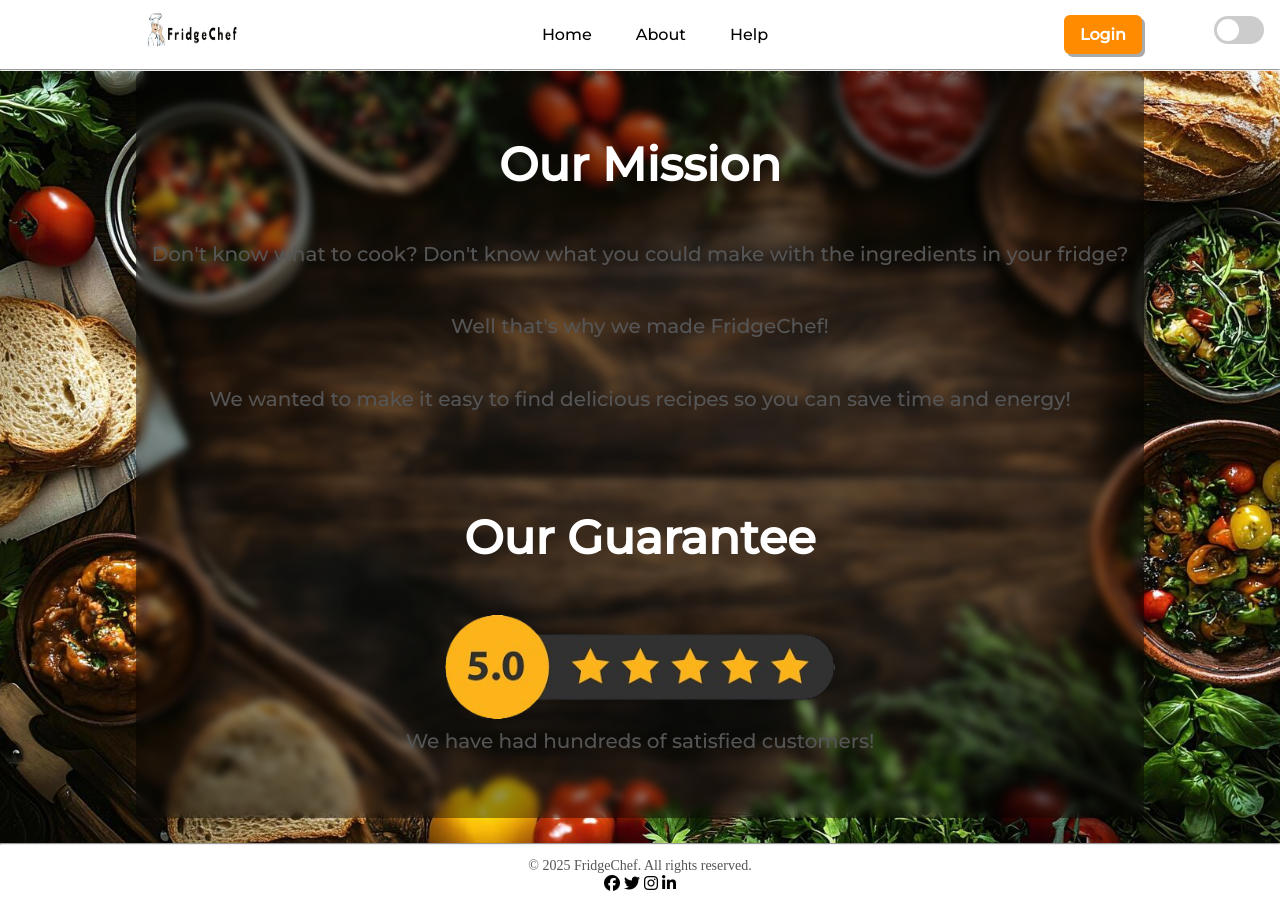
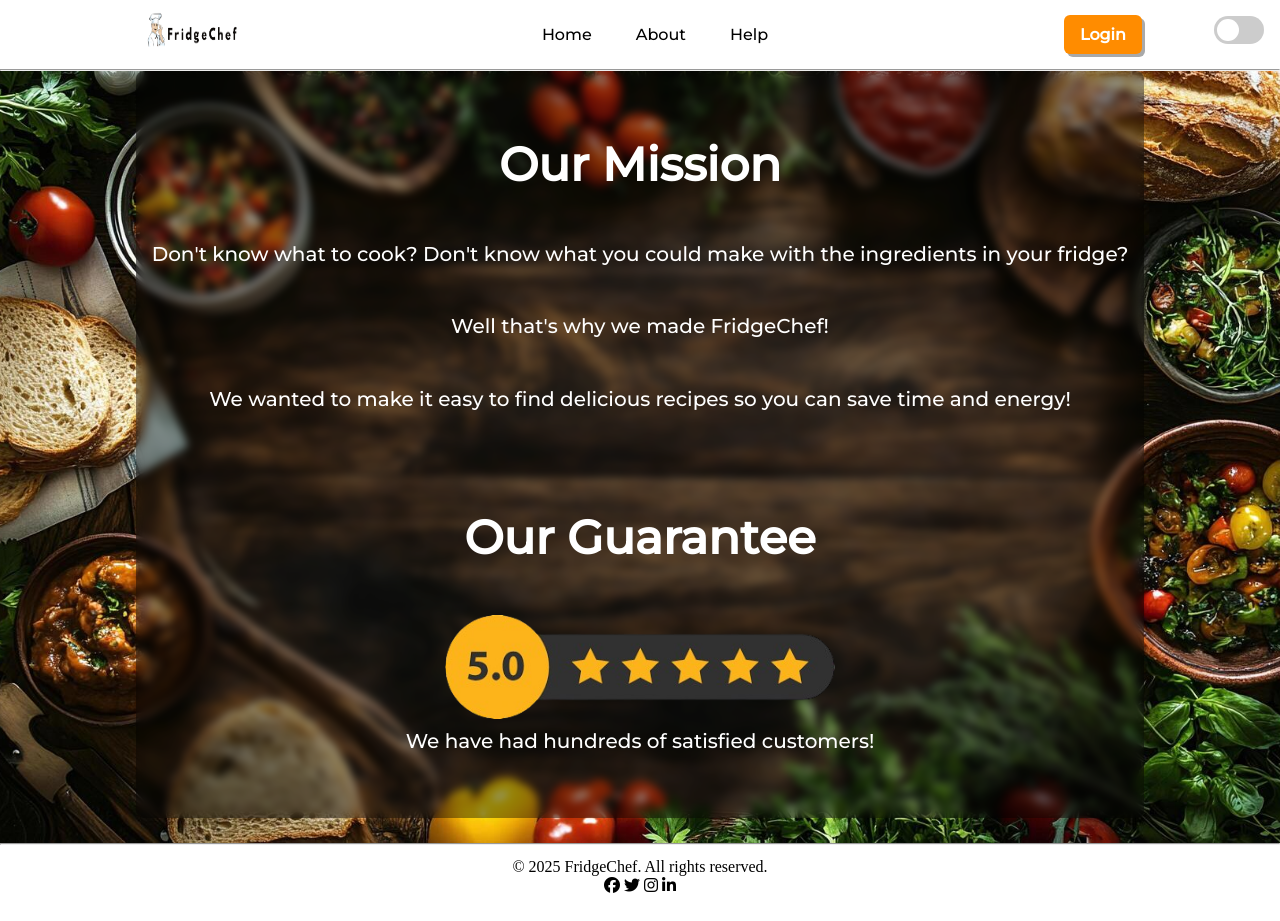
Before and after one commit to usman-zaka/fridge-chef, a website: page public/about.html in a window 1280 px wide. Drawn offline with Linux system fonts and the light colour scheme; no server answers.

Commit message:
minor styling change

```diff
--- a/public/stylesheets/style.css
+++ b/public/stylesheets/style.css
@@ -1131,13 +1131,6 @@ form button:active {
   background-color: red;
 }
 
-/* Messages */
-p {
-  text-align: center;
-  color: #555;
-  font-size: 14px;
-}
-
 @media (max-width: 768px) {
   .dashboard-header {
     flex-direction: column;
@@ -1179,7 +1172,3 @@ body.dark-mode .admin-title {
     color: #e0e0e0;
     margin-top: 20px;
 }
-
-.main_area_content p{
-  color: white;
-}
```
